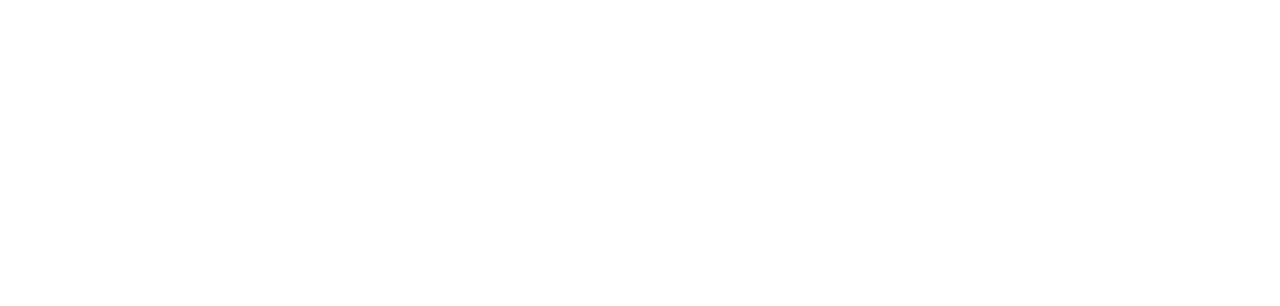
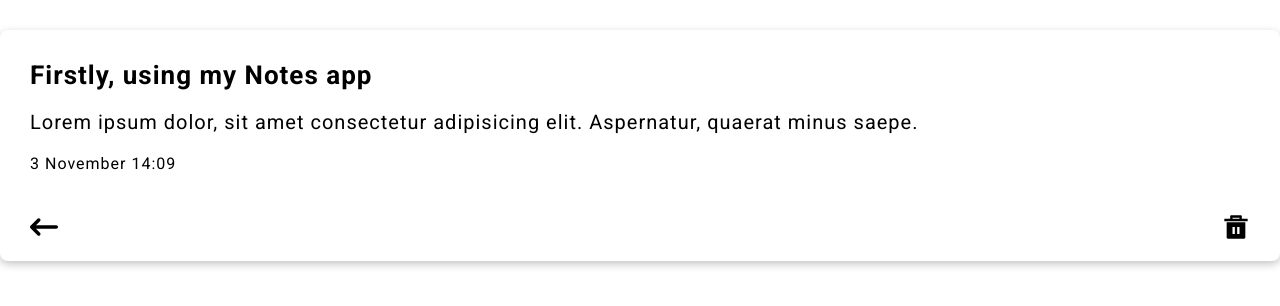
Before and after one commit to Webprojon/make-notes, a React (Vite) app: page /note/1 in a window 1280 px wide. Before the commit this address had no page. Shown: the top 306 px of the page. Built offline with nearby package versions, Linux system fonts and the light colour scheme.

Commit message:
icons added

```diff
--- a/src/App.jsx
+++ b/src/App.jsx
@@ -3,6 +3,7 @@
 import { store } from './redux/store';
 import { Route, Routes } from 'react-router-dom';
 import Notes from './components/Notes';
+import Note from './components/Note';
 
 function App() {
   return (
@@ -10,6 +11,7 @@
       <Provider store={store}>
         <Routes>
           <Route path="/" element={<Notes />} />
+          <Route path="/note/:id" element={<Note />} />
         </Routes>
         <Toaster position="top-center" />
       </Provider>
--- a/src/components/Modal.jsx
+++ b/src/components/Modal.jsx
@@ -61,7 +61,11 @@
 
   return (
     <main className={`modal ${isDarkTheme && 'modal-dark'}`}>
-      <div onClick={() => dispatch(setIsOpenModal())} className="modal__head">
+      <div
+        className="modal__head"
+        onClick={() => dispatch(setIsOpenModal())}
+        style={{ color: `${isDarkTheme && '#c0c0c0'}` }}
+      >
         <FaArrowLeftLong />
         <RiDeleteBin5Fill />
       </div>
--- a/src/components/Note.jsx
+++ b/src/components/Note.jsx
@@ -1,3 +1,40 @@
+import { FaArrowLeftLong } from 'react-icons/fa6';
+import { RiDeleteBin5Fill } from 'react-icons/ri';
+import { useDispatch, useSelector } from 'react-redux';
+import { useNavigate, useParams } from 'react-router-dom';
+import { setUpdateNotes } from '../redux/slices';
+
 export default function Note() {
-  return <div>Note</div>;
+  const dispatch = useDispatch();
+  const { id } = useParams();
+  const { notes, isDarkTheme } = useSelector((state) => state.global);
+  const navigate = useNavigate();
+
+  const note = notes.find((item) => item.id === parseInt(id));
+
+  if (!note) {
+    return <p>Not found</p>;
+  }
+
+  const deleteIcon = () => {
+    dispatch(setUpdateNotes(note.id));
+    navigate('/');
+  };
+
+  return (
+    <section className={`single__note ${isDarkTheme && 'single__note-dark'}`}>
+      <div
+        className="note__wrapper"
+        style={{ backgroundColor: `${isDarkTheme && '#0c1829'}` }}
+      >
+        <h1>{note.title}</h1>
+        <p>{note.text}</p>
+        <span>{note.date}</span>
+        <div className="note__icons">
+          <FaArrowLeftLong onClick={() => navigate('/')} />
+          <RiDeleteBin5Fill onClick={deleteIcon} />
+        </div>
+      </div>
+    </section>
+  );
 }
--- a/src/components/Notes.jsx
+++ b/src/components/Notes.jsx
@@ -5,6 +5,7 @@
 import { FiPlus } from 'react-icons/fi';
 import Modal from './Modal';
 import Search from './Search';
+import { Link } from 'react-router-dom';
 
 export default function Notes() {
   const dispatch = useDispatch();
@@ -16,6 +17,8 @@
     color: '#a7a7a7',
     backgroundColor: '#0f1d30',
   };
+
+  const darkMode = isDarkTheme ? generalStyle : null;
 
   const searchedNotes = notes.filter((note) =>
     note.title.toLowerCase().includes(searchNotes.toLowerCase()),
@@ -35,19 +38,17 @@
       <section className="notes__list">
         {searchedNotes.length > 0 ? (
           searchedNotes.map((note) => (
-            <div
-              key={note.id}
-              className="notes__list-card"
-              style={isDarkTheme ? generalStyle : null}
-            >
-              <div>
-                <h2 className="notes__list-title">{note.title}</h2>
-                <p className="notes__list-text">{note.text}</p>
-              </div>
+            <div key={note.id} className="notes__list-card" style={darkMode}>
+              <Link to={`/note/${note.id}`} className="notes__link">
+                <h2 className="notes__list-title" style={darkMode}>
+                  {note.title}
+                </h2>
+                <p className="notes__list-text" style={darkMode}>
+                  {note.text}
+                </p>
+              </Link>
               <div className="notes__list-wrap">
-                <span
-                  className={`notes__list-span ${isDarkTheme && 'notes__list-span-dark'}`}
-                >
+                <span style={darkMode} className="notes__list-span">
                   {note.date}
                 </span>
                 <RiDeleteBin5Fill
@@ -58,10 +59,7 @@
             </div>
           ))
         ) : (
-          <div
-            className="notes__list-card-notfound"
-            style={isDarkTheme ? generalStyle : null}
-          >
+          <div className="notes__list-card-notfound" style={darkMode}>
             <h2 className="notes__list-card-notfound-h2">No notes here yet</h2>
           </div>
         )}
@@ -70,9 +68,9 @@
           <Modal />
         ) : (
           <div
+            style={darkMode}
             className="notes__add"
             onClick={() => dispatch(setIsOpenModal())}
-            style={isDarkTheme ? generalStyle : null}
           >
             <FiPlus className="notes__add-plus-icon" />
           </div>
--- a/src/index.css
+++ b/src/index.css
@@ -1,4 +1,5 @@
 @import './styles/header.css';
 @import './styles/notes.css';
+@import './styles/note.css';
 @import './styles/modal.css';
 @import './styles/global.css';
--- a/src/redux/slices.js
+++ b/src/redux/slices.js
@@ -5,13 +5,13 @@
     id: 1,
     title: 'Firstly, using my Notes app',
     text: ' Lorem ipsum dolor, sit amet consectetur adipisicing elit. Aspernatur, quaerat minus saepe.',
-    date: 'November 3',
+    date: '3 November 14:09',
   },
   {
     id: 2,
     title: 'Pick up the groceries',
     text: 'Lorem ipsum dolor sit amet consectetur adipisicing elit.',
-    date: 'November 5',
+    date: '5 November 08:30',
   },
 ];
 
--- a/src/styles/modal.css
+++ b/src/styles/modal.css
@@ -106,11 +106,11 @@
   }
 
   .modal__add-input {
-    border: none;
     font-size: 22px;
-    padding: 5px 0px;
+    padding: 5px 6px;
     margin-top: 25px;
     background: transparent;
+    border: 1px solid rgba(0, 0, 0, 0.3);
   }
 
   .modal__current-time {
@@ -119,11 +119,11 @@
   }
 
   .modal__add-textarea {
-    border: none;
     height: 20vh;
     font-size: 20px;
-    padding: 5px 0px;
+    padding: 5px 6px;
     background: transparent;
+    border: 1px solid rgba(0, 0, 0, 0.3);
   }
 
   .modal__add-wrap {
--- /dev/null
+++ b/src/styles/note.css
@@ -0,0 +1,55 @@
+.single__note {
+  height: 100vh;
+  padding: 30px 0;
+}
+
+.single__note-dark {
+  color: #a7a7a7;
+  background-color: #16263c;
+}
+
+.note__wrapper {
+  max-width: 1400px;
+  margin: 0 auto;
+  padding: 30px 30px 20px 30px;
+  border-radius: 8px;
+  letter-spacing: 1px;
+  box-shadow: rgba(0, 0, 0, 0.24) 0px 3px 8px;
+}
+
+.note__wrapper h1 {
+  font-size: 26px;
+}
+
+.note__wrapper p {
+  font-size: 20px;
+  padding: 20px 0;
+}
+
+.note__icons {
+  display: flex;
+  margin-top: 40px;
+  font-size: 28px;
+  justify-content: space-between;
+}
+
+/* Responsive */
+
+@media (max-width: 480px) {
+  .single__note {
+    height: 100vh;
+    padding: 10px;
+  }
+
+  .note__wrapper {
+    padding: 15px;
+  }
+
+  .note__wrapper h1 {
+    font-size: 20px;
+  }
+
+  .note__wrapper p {
+    font-size: 15px;
+  }
+}
--- a/src/styles/notes.css
+++ b/src/styles/notes.css
@@ -26,6 +26,12 @@
   align-items: start;
   max-width: 1400px;
   margin: 30px auto;
+}
+
+.notes__link {
+  height: 19vh;
+  color: rgba(0, 0, 0, 0.7);
+  text-decoration: none;
 }
 
 .notes__list-card {
@@ -86,10 +92,6 @@
 .notes__list-span {
   font-size: 15px;
   color: rgba(0, 0, 0, 0.6);
-}
-
-.notes__list-span-dark {
-  color: #a7a7a7;
 }
 
 .notes__list-delicon {
```
